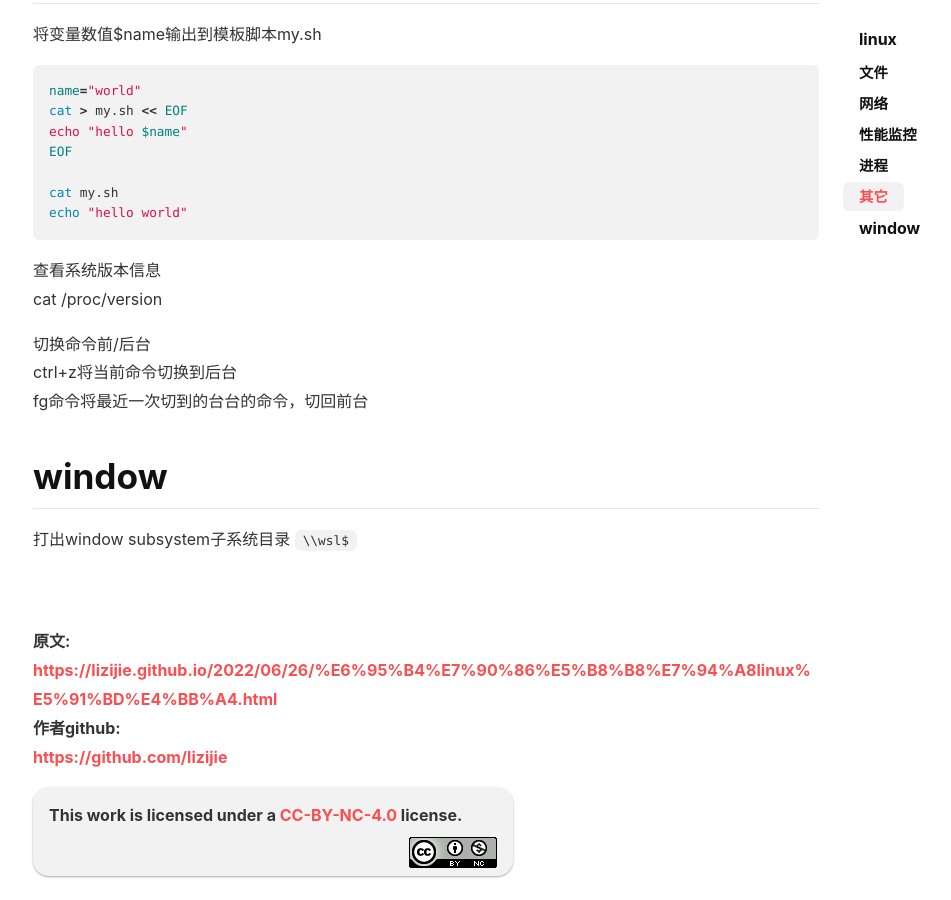
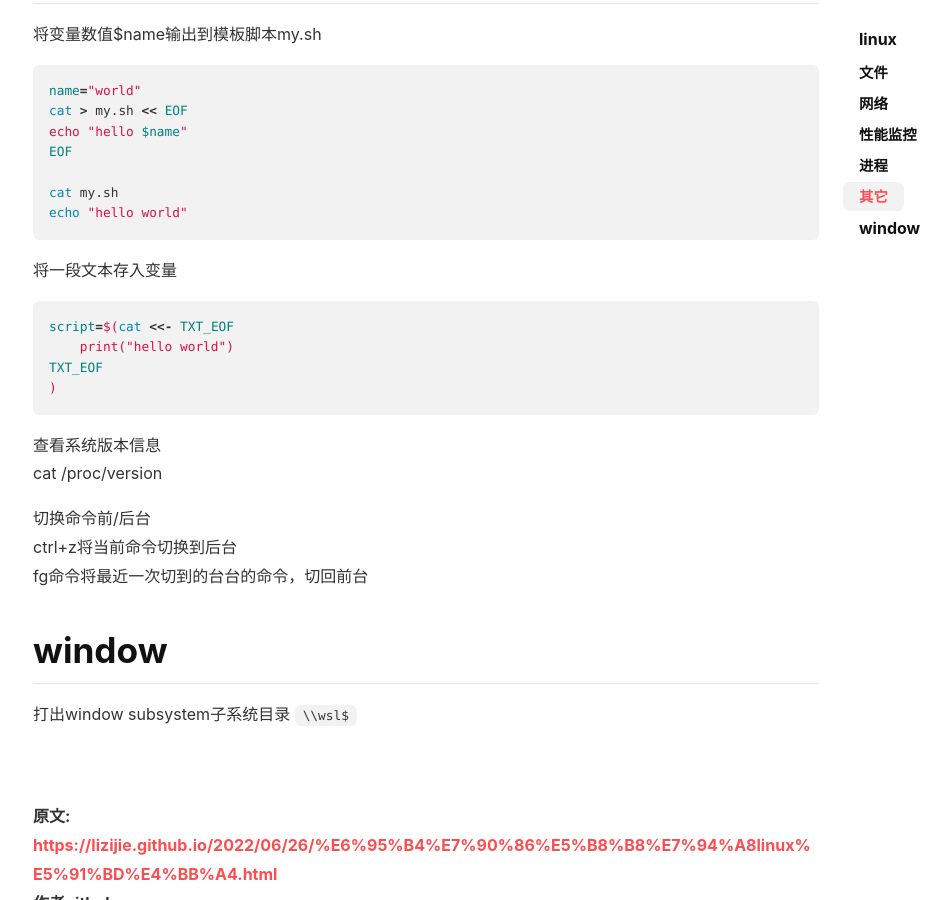
Before and after one commit to lizijie/lizijie.github.io, a Jekyll site: the page built from _posts/2022-06-26-整理常用linux命令.md, in a window 1280 px wide and 900 px high, scrolled down 2630 px. Shown: the whole window, without its empty margins (104-1055 px from the left). Built offline with Jekyll 4.4.1, drawn with Linux system fonts in a browser that asks for light colours; nearby versions of some CDN libraries; comment, search, counter and statistics services are not loaded.

Commit message:
update 2022-06-26-整理常用linux命令

````diff
--- a/_posts/2022-06-26-整理常用linux命令.md
+++ b/_posts/2022-06-26-整理常用linux命令.md
@@ -108,6 +108,14 @@ cat my.sh
 echo "hello world"
 ```
 
+将一段文本存入变量<br>
+```shell
+script=$(cat <<- TXT_EOF
+    print("hello world")
+TXT_EOF
+)
+```
+
 查看系统版本信息<br>
 cat /proc/version
 
````
